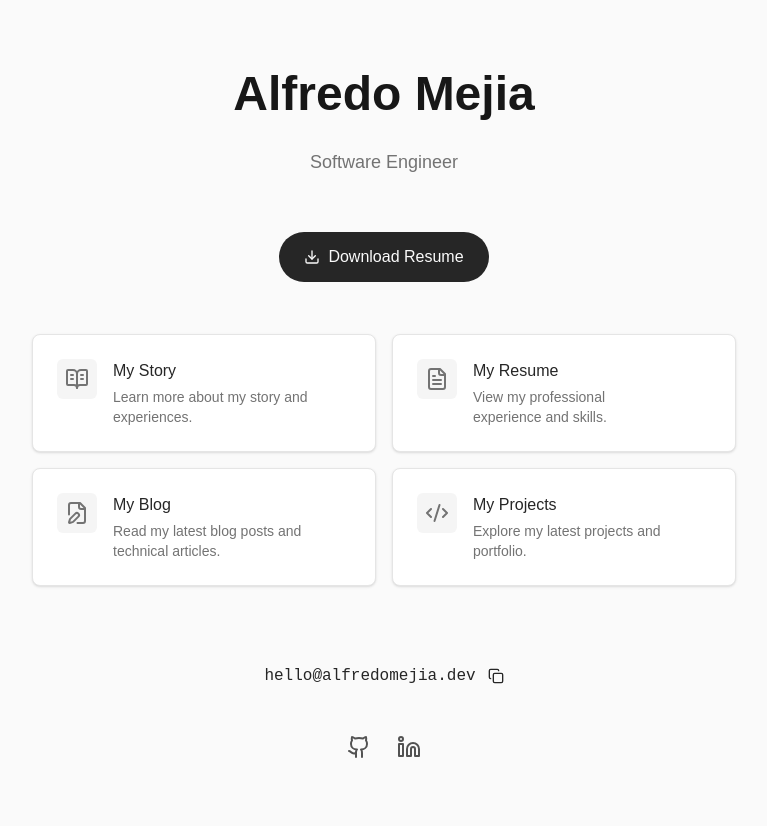
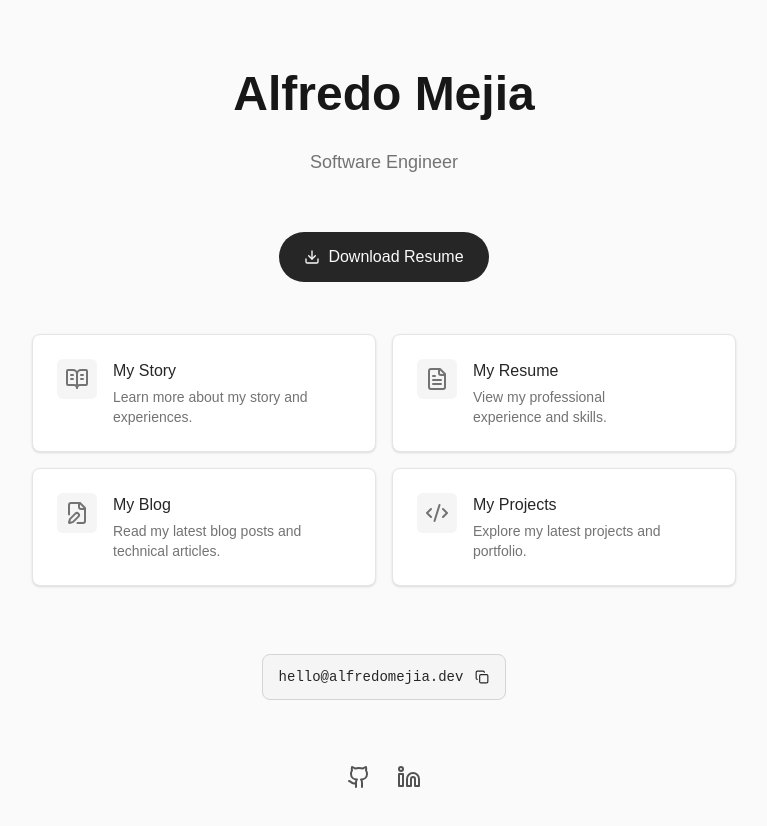
Before and after one commit to alfredo-mejia/portfolio, a React (Vite) app: page / in a window 1280 px wide. Shown: the top 826 px of the page, without its empty margins (256-1023 px from the left). Built offline with nearby package versions, Linux system fonts and the light colour scheme.

Commit message:
added email copy functionality and changed UI of email copy in home page

```diff
--- a/src/components/Button.tsx
+++ b/src/components/Button.tsx
@@ -18,7 +18,7 @@ function Button({   icon /* icon to display */,
     }
 
     return (
-        <button className={`${variants[variant]} ${className}`} {...props}>
+        <button className={`${variants[variant]} ${className}`} {...props} type="button">
             <span>{icon}</span>
             {title && <span>{title}</span>}
         </button>
--- a/src/components/CopyFieldButton.tsx
+++ b/src/components/CopyFieldButton.tsx
@@ -1,19 +1,68 @@
-import { LuCopy } from "react-icons/lu";
-import {type ButtonHTMLAttributes} from "react";
+import { LuCopy, LuCheck } from "react-icons/lu";
+import {type ButtonHTMLAttributes, useState, type MouseEventHandler} from "react";
 
 interface CopyFieldProps extends ButtonHTMLAttributes<HTMLButtonElement> {
     value: string;
 }
 
-function CopyFieldButton({value, className="",...props}: CopyFieldProps) {
+const COPY_ERROR_MSGES = {
+    CLIPBOARD_NOT_SUPPORTED: "Your browser does not support clipboard operations.",
+    COPY_FAILED: "Copy failed. Please try again later."
+}
+
+function CopyFieldButton({value, className="", onClick, ...props}: CopyFieldProps) {
     const baseStyles = "copy-field"
+    const [copied, setCopied] = useState(false);
+    const [error, setError] = useState<string | null>(null);
+
+    const handleCopy = () => {
+        let clipboard: Clipboard | undefined;
+
+        // Some browsers may throw an error even to access the clipboard.
+        try {
+            clipboard = navigator.clipboard;
+        } catch (error) {
+            setError(COPY_ERROR_MSGES.CLIPBOARD_NOT_SUPPORTED);
+            return;
+        }
+
+        if (!clipboard) {
+            setError(COPY_ERROR_MSGES.CLIPBOARD_NOT_SUPPORTED);
+            return;
+        }
+
+        clipboard
+            .writeText(value)
+            .then(() => {
+                setCopied(true);
+                setError(null);
+                setTimeout(() => { setCopied(false) }, 3000);
+            })
+            .catch(() => {
+                setError(COPY_ERROR_MSGES.COPY_FAILED);
+                setTimeout(() => { setError(null) }, 3000);
+            })
+    }
+
+    const handleClick: MouseEventHandler<HTMLButtonElement> = (event) => {
+        onClick?.(event);
+        if (event.defaultPrevented) return;
+        handleCopy();
+    };
 
     return (
-        <button className={`${baseStyles} ${className}`} {...props}>
-            <span>{value}</span>
-            <LuCopy />
-        </button>
+        <div>
+            <button className={`${baseStyles} ${className}`} {...props} onClick={handleClick} type="button">
+                <span>{value}</span>
+                {copied ? <LuCheck /> : <LuCopy />}
+            </button>
+
+            <p className="text-center text-sm text-red-500 mt-2 min-h-5" role="status" aria-live="polite">
+                {error}
+            </p>
+        </div>
     )
 }
 
 export default CopyFieldButton;
+export { COPY_ERROR_MSGES };
--- a/src/index.css
+++ b/src/index.css
@@ -99,7 +99,9 @@
     }
 
     .copy-field {
-        @apply inline-flex gap-3 items-center font-mono p-2 border border-transparent /* added padding and border so it can be smooth when focused */
+        @apply inline-flex gap-3 items-center font-mono text-sm p-3 px-4 /* added padding and border so it can be smooth when focused */
+                bg-neutral-100 border border-neutral-300 rounded-lg
+                hover:bg-neutral-200 hover:border-neutral-400 cursor-pointer
                 hover:font-medium transition-all
                 focus-visible:outline-none focus-visible:ring-2 focus-visible:ring-offset-2
                 focus-visible:ring-neutral-800 focus-visible:font-medium focus-visible:border
```
